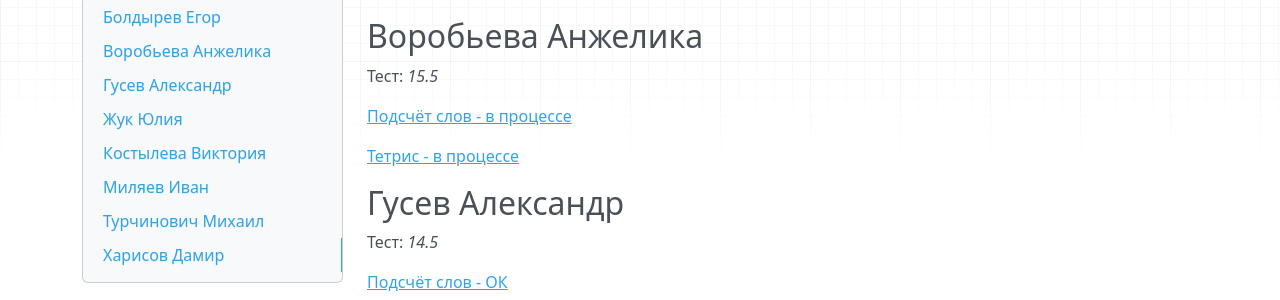
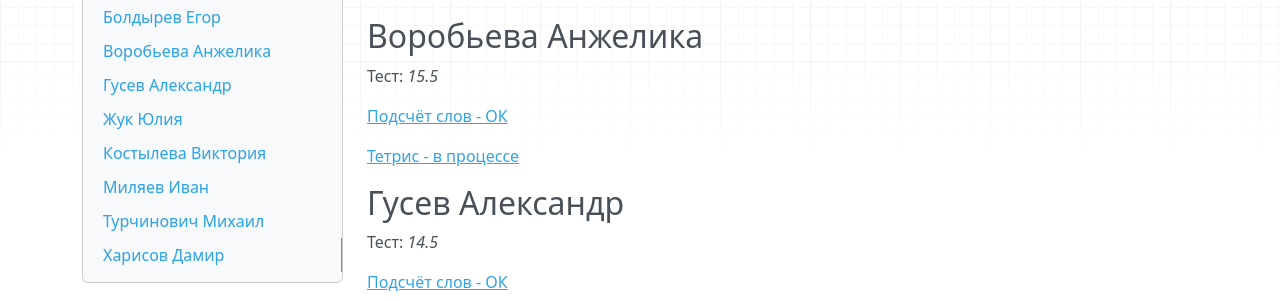
Before and after one commit to avoronkov/oop, an MkDocs documentation site: the page built from docs/2017.java/results.md, in a window 1280 px wide and 900 px high, scrolled down 375 px. Shown: the part 155-455 px from the top of the window. Built offline with MkDocs 1.6.1, drawn with Linux system fonts in a browser that asks for light colours; nearby versions of some CDN libraries; old or Windows-style settings are respelled for this version of MkDocs.

Commit message:
vorobyova results updated

```diff
--- a/docs/2017.java/results.md
+++ b/docs/2017.java/results.md
@@ -24,7 +24,7 @@
 
 Тест: *15.5*
 
-[Подсчёт слов - в процессе](/2017.java/results/vorobyeva/)
+[Подсчёт слов - ОК](/2017.java/results/vorobyeva/)
 
 [Тетрис - в процессе](/2017.java/results/vorobyeva/#2)
 
```
Also changed, not shown: docs/2017.java/results/vorobyeva.md (+1 -1 lines).
